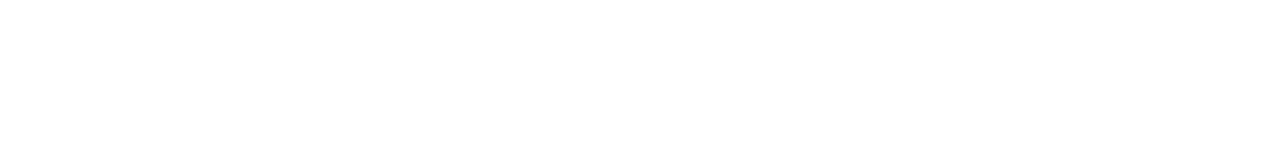
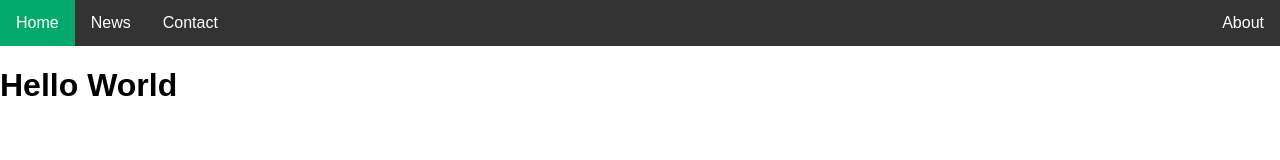
Before and after one commit to freedomcourses/freedomcourses.github.io, a plain HTML site: page index.html in a window 1280 px wide. Drawn offline with Linux system fonts and the light colour scheme.

Commit message:
Update index.html

```diff
--- a/index.html
+++ b/index.html
@@ -40,6 +40,12 @@
   </style>
 </head>
 <body>
-  <h1>
+  <ul class="topnav">
+    <li><a class="active" href="./">Home</a></li>
+    <li><a href="./news">News</a></li>
+    <li><a href="./contact">Contact</a></li>
+    <li class="right"><a href="./about">About</a></li>
+  </ul>
+  <h1>Hello World</h1>
 </body>
 </html>
```
